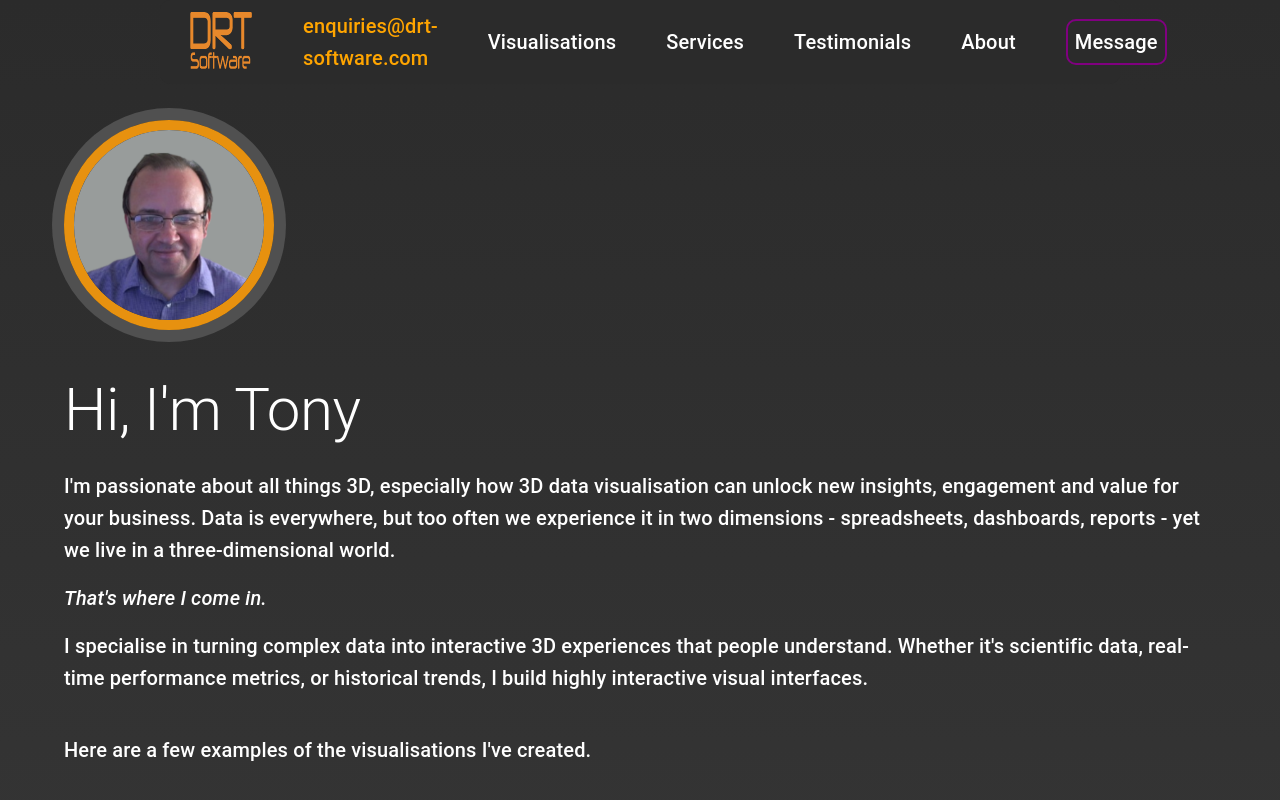
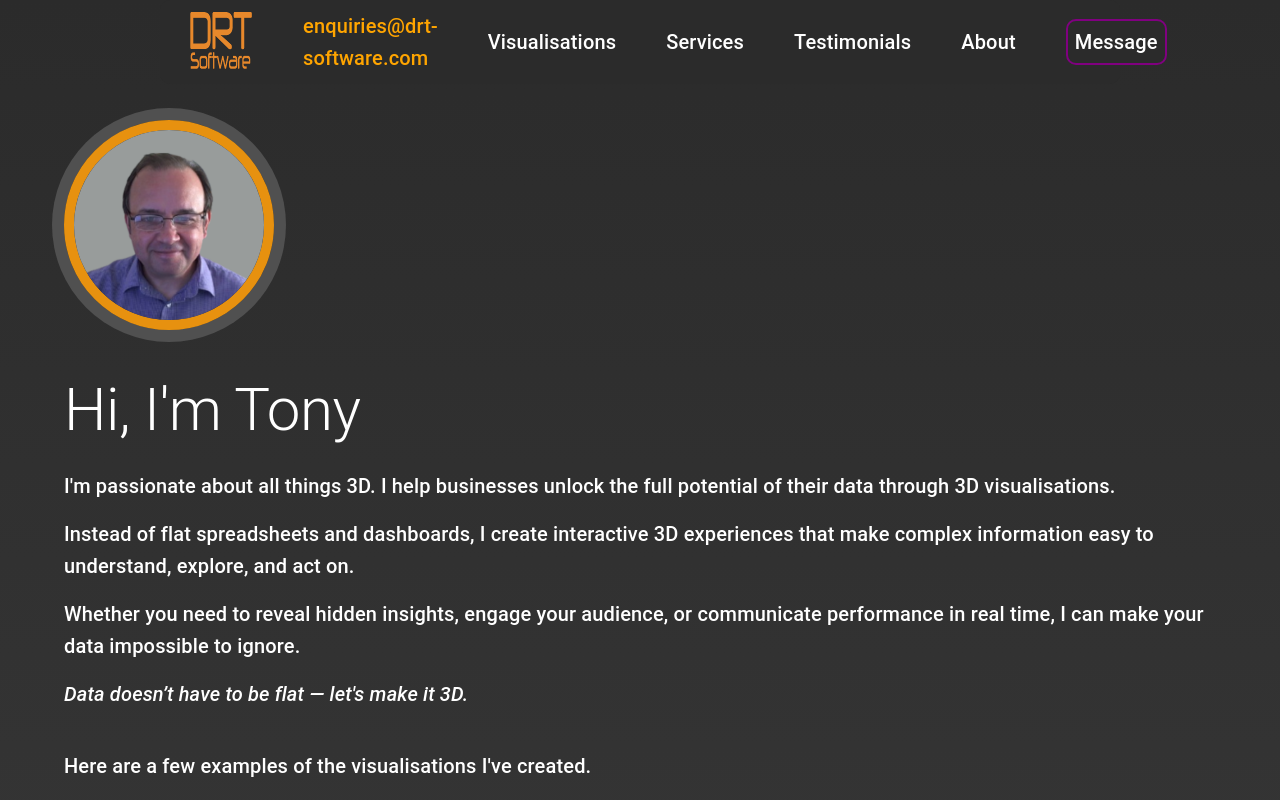
Before and after one commit to DoctorTone/drt_software_ltd, a React (Vite) app: page /#/ in a window 1280 px wide. Shown: the top 800 px of the page. Built offline with nearby package versions, Linux system fonts and the light colour scheme.

Commit message:
Updated description and intro text

```diff
--- a/index.html
+++ b/index.html
@@ -11,15 +11,10 @@
     <link rel="icon" href="./favicon.ico" />
     <meta
       name="description"
-      content="I build interactive 3D applications increasing engagement and sales. All things 3D, including virtual reality, 3D data visualisation, simulation, 3D editors, configurators, physics and more"
+      content="I create immersive, interactive 3D data visualisations that make complex information easy to explore and understand."
     />
     <meta name="viewport" content="width=device-width, initial-scale=1.0" />
-    <title>
-      DRT Software - Building highly interactive 3D graphical applications for
-      the web, desktop and VR, including virtual experiences, 3D data
-      visualisation, 3D websites, simulation, 3D editors, configurators, physics
-      and more!
-    </title>
+    <title>DRT Software | Interactive 3D Data Visualisation and VR</title>
   </head>
   <body>
     <div id="root"></div>
--- a/src/components/TopSection.tsx
+++ b/src/components/TopSection.tsx
@@ -16,20 +16,21 @@ const TopSection = () => {
         </Grid>
       </Grid>
       <Typography variant="h6" sx={{ mt: 3 }}>
-        I'm passionate about all things 3D, especially how 3D data visualisation
-        can unlock new insights, engagement and value for your business. Data is
-        everywhere, but too often we experience it in two dimensions -
-        spreadsheets, dashboards, reports - yet we live in a three-dimensional
-        world.
+        I'm passionate about all things 3D. I help businesses unlock the full
+        potential of their data through 3D visualisations.
+      </Typography>
+      <Typography variant="h6" sx={{ mt: 2 }}>
+        Instead of flat spreadsheets and dashboards, I create interactive 3D
+        experiences that make complex information easy to understand, explore,
+        and act on.
+      </Typography>
+      <Typography variant="h6" sx={{ mt: 2 }}>
+        Whether you need to reveal hidden insights, engage your audience, or
+        communicate performance in real time, I can make your data impossible to
+        ignore.
       </Typography>
       <Typography variant="h6" sx={{ mt: 2, fontStyle: "italic" }}>
-        That's where I come in.
-      </Typography>
-      <Typography variant="h6" sx={{ mt: 2 }}>
-        I specialise in turning complex data into interactive 3D experiences
-        that people understand. Whether it's scientific data, real-time
-        performance metrics, or historical trends, I build highly interactive
-        visual interfaces.
+        Data doesn’t have to be flat — let's make it 3D.
       </Typography>
     </Container>
   );
```
